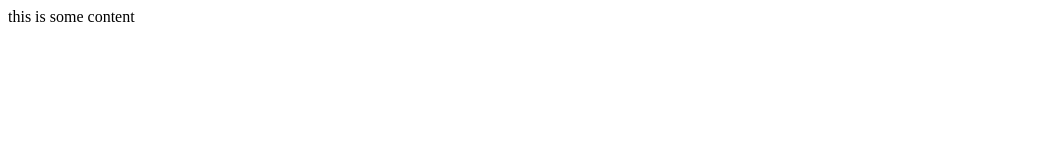
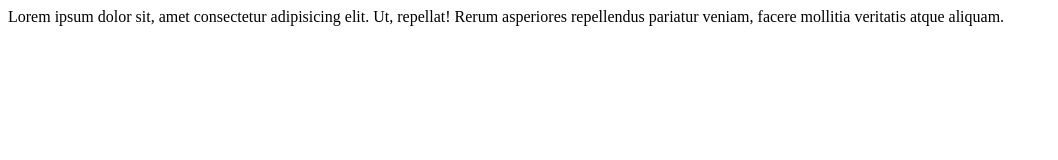
Before and after one commit to smallstooge/spring-2025, a plain HTML site: page index.html in a window 1280 px wide. Shown: the whole page, without its empty margins (0-1058 px from the left). Drawn offline with Linux system fonts and the light colour scheme.

Commit message:
first test

```diff
--- a/index.html
+++ b/index.html
@@ -1,3 +1,10 @@
+<html>
+    <head>
+        <title>my first page</title>
+    </head>
 
+<body>
+    <p>Lorem ipsum dolor sit, amet consectetur adipisicing elit. Ut, repellat! Rerum asperiores repellendus pariatur veniam, facere mollitia veritatis atque aliquam.</p>
+</body>
 
-<div>   this is some content     </div>
+</html>
```
